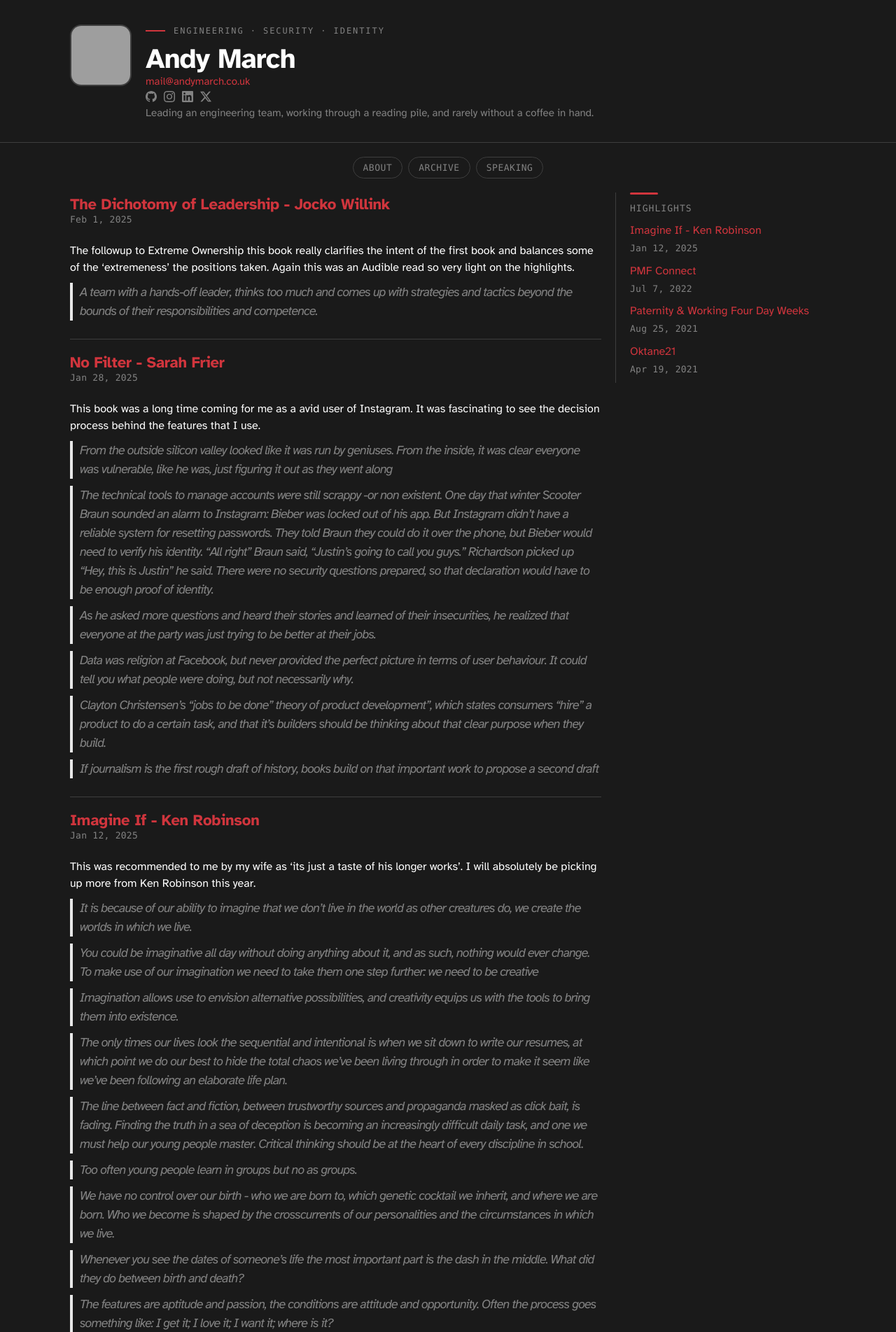
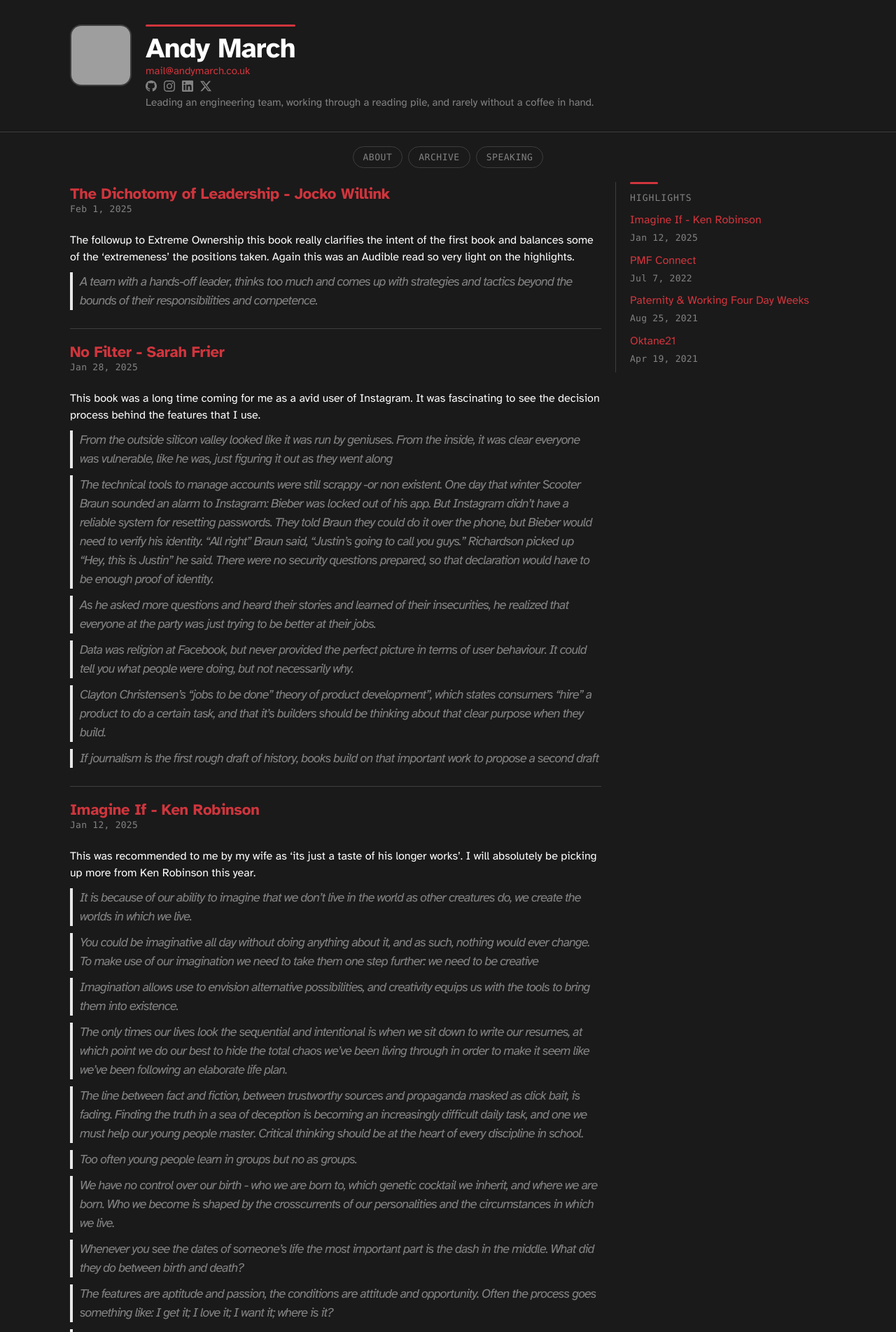
Before and after one commit to andymarch/andymarch.github.io, a Jekyll site: the page built from index.html, in a window 1280 px wide. Shown: the top 1903 px of the page at 70% size. Built offline with Jekyll 4.4.1, drawn with Linux system fonts in a browser that asks for light colours; the list of posts is cut into pages by our own code; grey boxes are pictures that could not be loaded.

Commit message:
Drop the eyebrow tagline, size the header rule to the name
Remove the "Engineering · Security · Identity" line and its config
entry. The red accent rule now sits above the name inside a
shrink-wrapped wrapper (.name-block, display: inline-block) so its
width always matches the rendered name text exactly, at any font size
or viewport, rather than a fixed pixel value.

Co-Authored-By: Claude Sonnet 5 <noreply@anthropic.com>
Claude-Session: https://claude.ai/code/session_01RrsMWVrQMKGk7KcLJSwxGt

```diff
--- a/_config.yml
+++ b/_config.yml
@@ -19,7 +19,6 @@
 # in the templates via {{ site.myvariable }}.
 
 title: Andy March
-tagline: "Engineering · Security · Identity"
 author: Andy March
 email: mail@andymarch.co.uk
 description: >- # this means to ignore newlines until "baseurl:"
--- a/_includes/header.html
+++ b/_includes/header.html
@@ -8,11 +8,13 @@
         <img class="avatar u-photo" src="http://gravatar.com/avatar/d7c78f8757327b65a637aece98939f01?s=150"/>
       </div>
       <div class="header-col header-col-2">
-        {%- if site.tagline -%}
-        <p class="site-eyebrow">{{ site.tagline }}</p>
-        {%- endif -%}
         <ul class="contact-list">
-          <li><a href="https://andymarch.co.uk/" rel="me" class="u-url"><h1 class="site-title p-name">{{ site.title | escape }}</h1></a></li>
+          <li>
+            <div class="name-block">
+              <span class="name-rule"></span>
+              <a href="https://andymarch.co.uk/" rel="me" class="u-url"><h1 class="site-title p-name">{{ site.title | escape }}</h1></a>
+            </div>
+          </li>
             {%- if site.email -%}
             <li><a class="u-email" href="mailto:{{ site.email }}">{{ site.email }}</a></li>
             {%- endif -%}
--- a/_sass/minima/_layout.scss
+++ b/_sass/minima/_layout.scss
@@ -10,25 +10,19 @@
   position: relative;
 }
 
-.site-eyebrow {
-  display: flex;
-  align-items: center;
-  gap: 12px;
-  margin-bottom: $spacing-unit / 2;
-  font-family: $mono-font-family;
-  @include relative-font-size(0.75);
-  letter-spacing: 0.16em;
-  text-transform: uppercase;
-  color: $grey-color;
+// Shrink-wraps to the rendered width of the name, so the rule above it
+// (width: 100%) always matches regardless of font size or viewport.
+.name-block {
+  display: inline-block;
+}
 
-  &::before {
-    content: "";
-    display: inline-block;
-    width: 28px;
-    height: 2px;
-    background-color: $brand-color;
-    flex: none;
-  }
+.name-rule {
+  display: block;
+  width: 100%;
+  height: 3px;
+  margin-bottom: 10px;
+  border-radius: 2px;
+  background-color: $brand-color;
 }
 
 .site-title {
```
